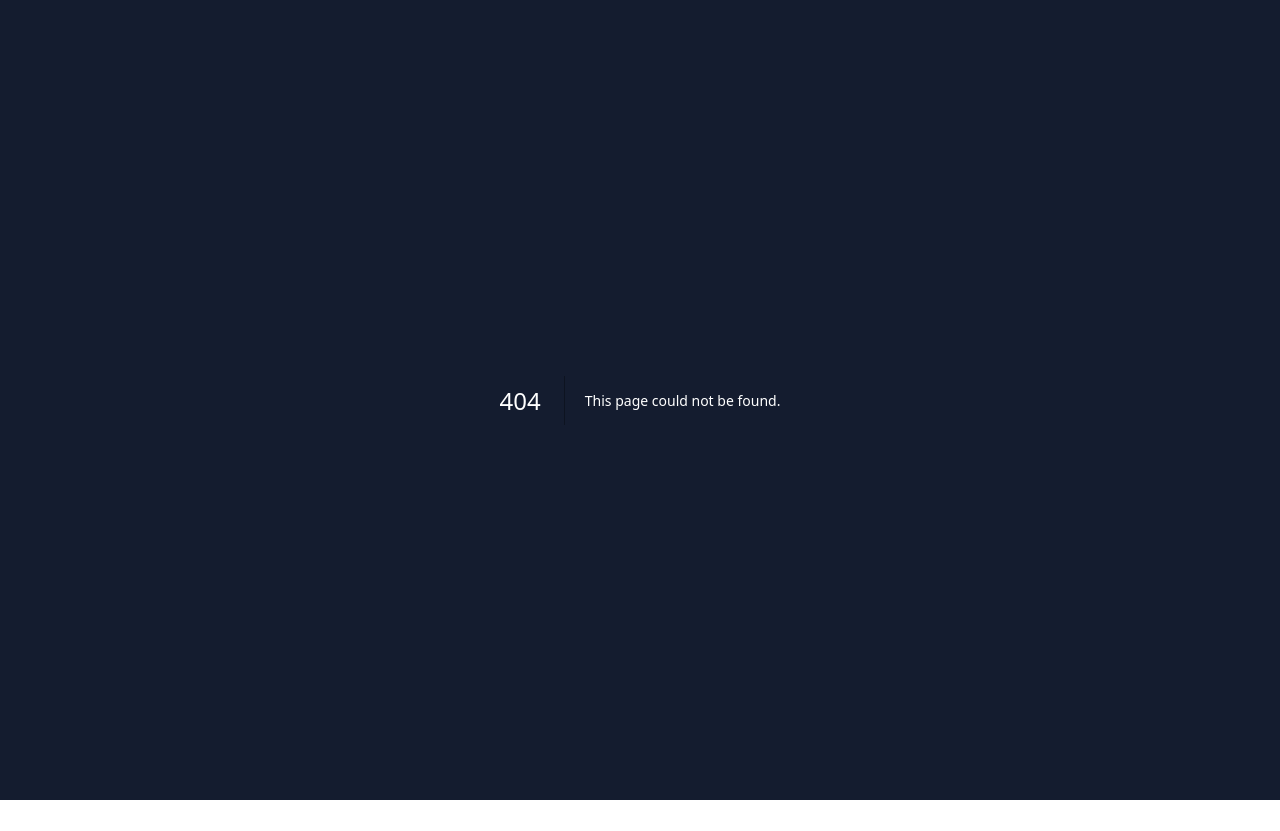
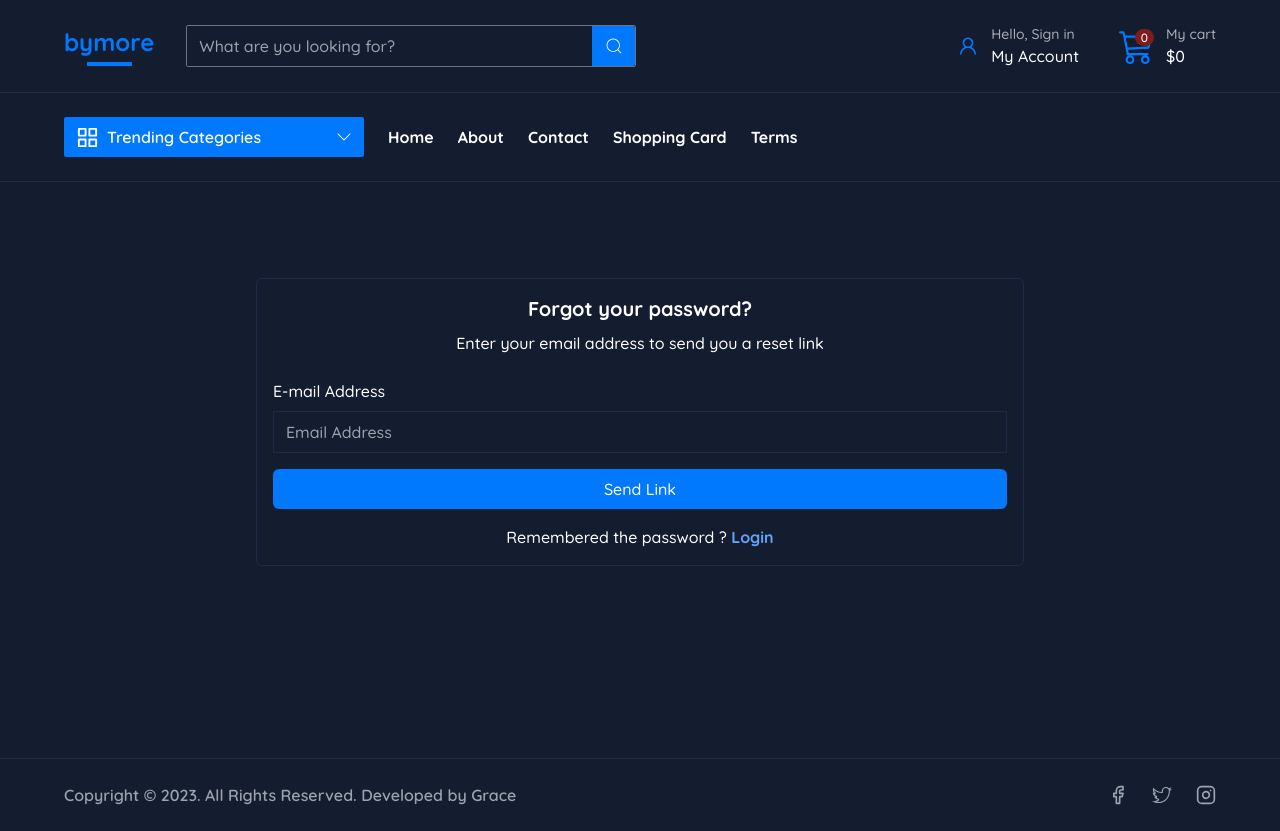
Before and after one commit to gracebir/buymore, a Next.js app: page /forget-password in a window 1280 px wide. Before the commit this address had no page. Before the commit the page ends 800 px from the top, so only its background shows below. Built offline with nearby package versions, Linux system fonts and the light colour scheme.

Commit message:
forget password page

```diff
--- /dev/null
+++ b/src/pages/forget-password.tsx
@@ -0,0 +1,36 @@
+import Layout from '@/components/Layout'
+import TextField from '@/components/TextField'
+import Link from 'next/link'
+import React from 'react'
+
+function ForgetPassword() {
+    const handleSubmit = (e: React.FormEvent<HTMLFormElement>) => {
+        e.preventDefault()
+    }
+    return (
+        <Layout>
+            <div className='py-8 min-h-[60vh] flex flex-col justify-center'>
+                <div className="border flex flex-col gap-6 border-dark-color rounded-md max-w-3xl w-full mx-auto p-4">
+                    <div className='flex flex-col gap-2 items-center'>
+                        <h1 className='text-xl font-bold'>Forgot your password?</h1>
+                        <p>Enter your email address to send you a reset link</p>
+                    </div>
+                    <form onSubmit={handleSubmit} className='flex flex-col gap-4'>
+                        <TextField
+                            label='E-mail Address'
+                            typeInput='email'
+                            placeholder='Email Address' />
+                        <button type='submit' className='bg-blue-color py-2 rounded-md'>
+                            Send Link
+                        </button>
+                        <div className='flex justify-center'>
+                            <p>Remembered the password ? <Link className='text-blue-400 font-bold hover:text-blue-color' href={"/signin"}>Login</Link></p>
+                        </div>
+                    </form>
+                </div>
+            </div>
+        </Layout>
+    )
+}
+
+export default ForgetPassword
```
